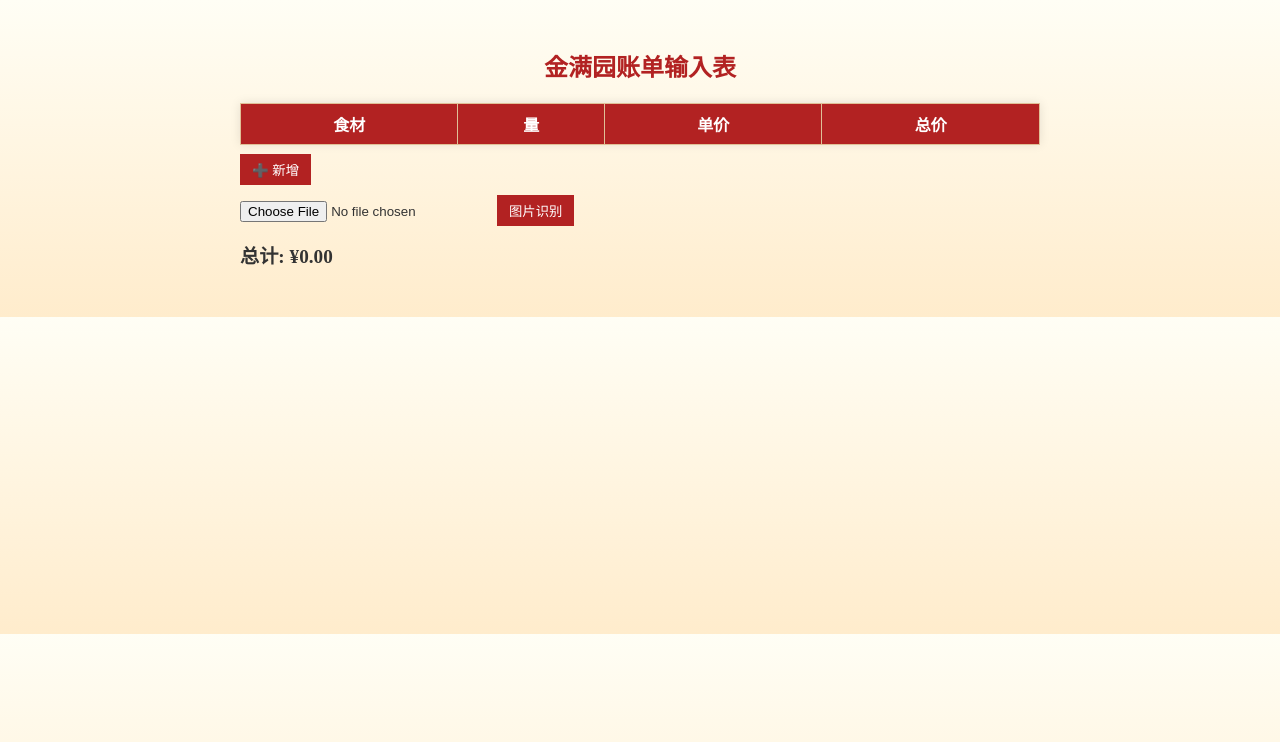
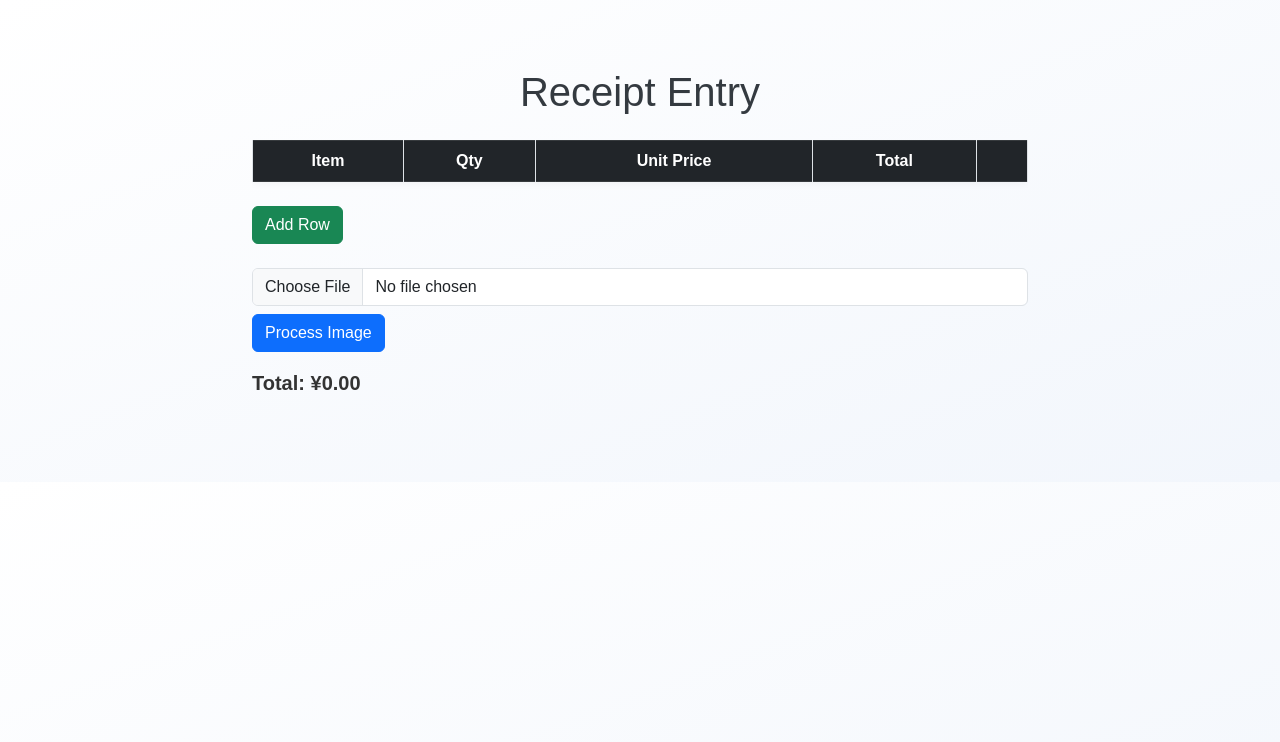
Before and after one commit to SendToSpace/Multi-Agentic-Conversation-AI-System, a website: page frontend/index.html in a window 1280 px wide. Drawn offline with nearby package versions, Linux system fonts and the light colour scheme.

Commit message:
Rework frontend with Bootstrap

```diff
--- a/frontend/index.html
+++ b/frontend/index.html
@@ -3,35 +3,37 @@
 <head>
     <meta charset="UTF-8">
     <meta name="viewport" content="width=device-width, initial-scale=1.0">
-    <title>金满园</title>
+    <title>Receipt Manager</title>
+    <link href="https://cdn.jsdelivr.net/npm/bootstrap@5.3.0/dist/css/bootstrap.min.css" rel="stylesheet">
     <link rel="stylesheet" href="styles.css">
 </head>
 <body>
-    <h2>金满园账单输入表</h2>
-    <div class="container">
-    <table>
-        <thead>
+    <div class="container py-5">
+        <h1 class="text-center mb-4 fade-in">Receipt Entry</h1>
+        <div class="table-responsive">
+            <table class="table table-striped table-bordered align-middle">
+                <thead class="table-dark">
                     <tr>
-                <th>食材</th>
-                <th>量</th>
-                <th>单价</th>
-                <th>总价</th>
+                        <th scope="col">Item</th>
+                        <th scope="col">Qty</th>
+                        <th scope="col">Unit Price</th>
+                        <th scope="col">Total</th>
+                        <th></th>
                     </tr>
                 </thead>
                 <tbody id="expenseTable">
-            <tr>
-         <!--item here-->
-        </tr>
                 </tbody>
             </table>
-<button onclick="addRow()">➕ 新增</button>
-<br>
-<input type="file" name="file" id="imageUpload" accept="image/*">
-<button id="imageUpload" onclick="process_img()">图片识别</button>
-<div id="status"></div>
-<p id="totalDisplay">总计: ¥0.00</p>
+        </div>
+        <button class="btn btn-success my-2" onclick="addRow()">Add Row</button>
+        <div class="my-3">
+            <input class="form-control mb-2" type="file" name="file" id="imageUpload" accept="image/*">
+            <button class="btn btn-primary" id="uploadBtn" onclick="process_img()">Process Image</button>
+            <div id="status" class="mt-2"></div>
+        </div>
+        <p id="totalDisplay" class="fw-bold fs-5">Total: ¥0.00</p>
     </div>
     <script src="myScript.js" defer></script>
-
+    <script src="https://cdn.jsdelivr.net/npm/bootstrap@5.3.0/dist/js/bootstrap.bundle.min.js"></script>
 </body>
 </html>
--- a/frontend/myScript.js
+++ b/frontend/myScript.js
@@ -5,7 +5,7 @@
 let expense =[];
 
 document.addEventListener('DOMContentLoaded', () => {
-    const header = document.querySelector('h2');
+    const header = document.querySelector('h1');
     header.classList.add('fade-in');
 });
 
@@ -35,21 +35,20 @@ function renderTable(){
             onchange="updateItem(${index}, 'total', this.value)">
         </td>
         <td>
-        <button onclick="removeItem(${index})">🗑️ 删除</button>
+        <button onclick="removeItem(${index})">🗑️ Remove</button>
         </td>
             `;
 
         table.appendChild(row)
    });
-   document.getElementById("totalDisplay").textContent = `总计: ¥${grandTotal.toFixed(2)}`;
-   document.getElementById("totalDisplay").style.color = "red";
+   document.getElementById("totalDisplay").textContent = `Total: ¥${grandTotal.toFixed(2)}`;
 }
 
 function updateItem(index, key, value) {
     if (key === "quantity" || key === "unitPrice" || key ==='total') {
         value = parseFloat(value);
         if (isNaN(value) || value < 0) {
-            alert(`重新输入${key}`);
+            alert(`Enter valid ${key}`);
             return;
         }
     }
@@ -75,18 +74,18 @@ function addRow() {
 async function process_img() {
     const fileInput = document.getElementById("imageUpload");
     const file = fileInput.files[0];
-    document.getElementById("status").textContent = "正在处理...";
+    document.getElementById("status").textContent = "Processing...";
     fileInput.disabled = true;
-    document.getElementById("imageUpload").disabled = true;
+    document.getElementById("uploadBtn").disabled = true;
 
     if (fileInput.files.length === 0) {
-        alert("请上传图片！");
+        alert("Please upload an image!");
         fileInput.disabled = false;
         document.getElementById("status").textContent="";
         return;
     }
     if (!file){
-        alert("图片only！");
+        alert("Images only!");
         return
     }
     const formData = new FormData();
@@ -111,11 +110,15 @@ async function process_img() {
             total: item.total
         });
     }
-    document.getElementById("status").textContent = "Done！";
+    document.getElementById("status").textContent = "Done!";
+    fileInput.disabled = false;
+    document.getElementById("uploadBtn").disabled = false;
     renderTable();
 
     } catch (error) {
         console.error('Error:', error);
-        document.getElementById("status").textContent = "云端down！";
+        document.getElementById("status").textContent = "Server error!";
+        fileInput.disabled = false;
+        document.getElementById("uploadBtn").disabled = false;
     }
 }
--- a/frontend/styles.css
+++ b/frontend/styles.css
@@ -1,15 +1,14 @@
+h1 {
+    color: #343a40;
+}
+
 body {
-    font-family: 'Noto Serif SC', 'SimHei', 'KaiTi', serif;
-    background: linear-gradient(to bottom, #fffef5, #ffeccc);
+    font-family: Arial, Helvetica, sans-serif;
+    background: linear-gradient(to bottom right, #ffffff, #f2f6fc);
     padding: 20px;
     color: #333;
 }
 
-h2 {
-    color: #b22222;
-    text-align: center;
-    margin-bottom: 20px;
-}
 
 .container {
     max-width: 800px;
@@ -19,36 +18,32 @@ h2 {
 table {
     border-collapse: collapse;
     width: 100%;
-    background-color: #fff8dc;
-    box-shadow: 0 0 10px rgba(0,0,0,0.1);
+    background-color: #ffffff;
+    box-shadow: 0 0 10px rgba(0,0,0,0.05);
 }
 
 th, td {
-    border: 1px solid #e0c097;
+    border: 1px solid #dee2e6;
     padding: 8px;
     text-align: center;
 }
 
 th {
-    background-color: #b22222;
+    background-color: #343a40;
     color: #fff;
 }
 
 tr:nth-child(even) {
-    background-color: #fdf5e6;
+    background-color: #f8f9fa;
 }
 
 button {
-    background-color: #b22222;
-    color: #fff;
-    border: none;
-    padding: 6px 12px;
     cursor: pointer;
-    margin-top: 10px;
 }
 
-button:hover {
-    background-color: #8b1a1a;
+button:focus {
+    outline: none;
+    box-shadow: none;
 }
 
 input[type="number"],
```
Also changed, not shown: 1 other file. Lines whose indentation alone changed are shown as unchanged.
